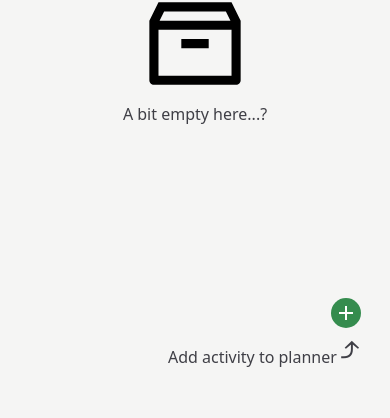
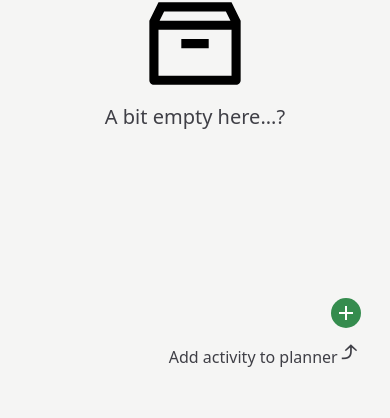
Before and after one commit to ollewarne/linkoping-pps, a React (Vite) app: page /planner in a window 390 px wide. Shown: the part 349-767 px from the top of the page. Built offline with nearby package versions, Linux system fonts and the light colour scheme.

Commit message:
finlir på pil och text

```diff
--- a/src/components/Schedule/Schedule.jsx
+++ b/src/components/Schedule/Schedule.jsx
@@ -36,9 +36,9 @@ function Schedule() {
 
                 {activities.length === 0
                 ?  <div className={styles.emptyContainer}>
-                    <p className={styles.emptyText}>Add activity to planner<span>⤴</span></p>
+                    <p className={styles.emptyAdd}>Add activity to planner<span>⤴</span></p>
                     <img src="/empty.svg" alt="Empty box" className={styles.emptyImg}/>
-                    <p>A bit empty here...?</p>
+                    <p className={styles.emptyText}>A bit empty here...?</p>
                     </div>
                 :  <>
                 {activities.filter(a => a.scheduledTime).map((a, index) => (
--- a/src/components/Schedule/Schedule.module.css
+++ b/src/components/Schedule/Schedule.module.css
@@ -53,17 +53,21 @@
   cursor: pointer;
 }
 
-.emptyText {
+.emptyAdd {
   position: absolute;
-  top: 35px;
-  right: 11px;
+  top: 40px;
+  right: 13px;
   display: flex;
   align-items: flex-end;
   gap: 3px;
 }
 
-.emptyText span {
-  font-size: 35px;
+.emptyAdd span {
+  font-size: 30px;
+}
+
+.emptyText {
+  font-size: 20px;
 }
 
 /* --------------------------------------------- */
@@ -83,9 +87,9 @@
     z-index: 1;
   }
 
-  .emptyText {
+  .emptyAdd {
     bottom: 15px;
-    right: 11px;
+    right: 13px;
   }
 
   .emptyImg {
```
